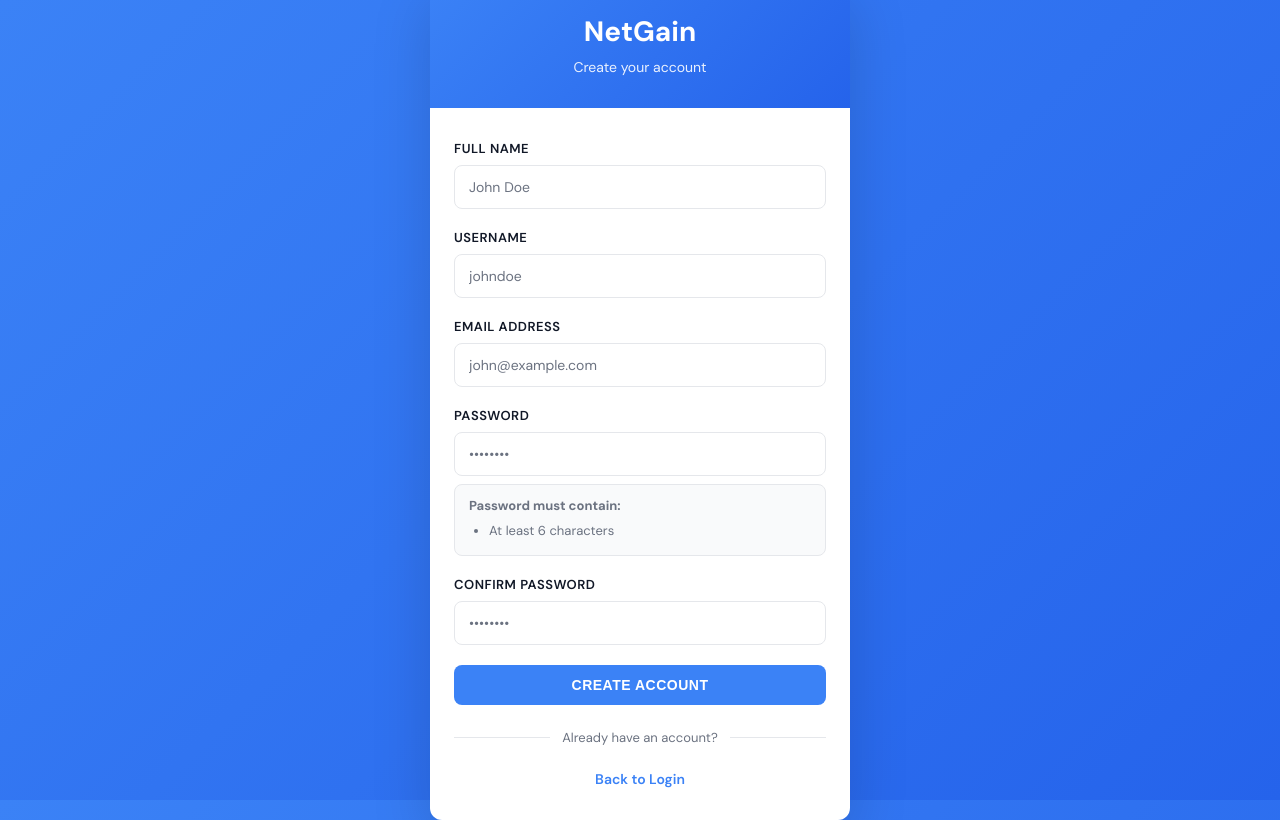
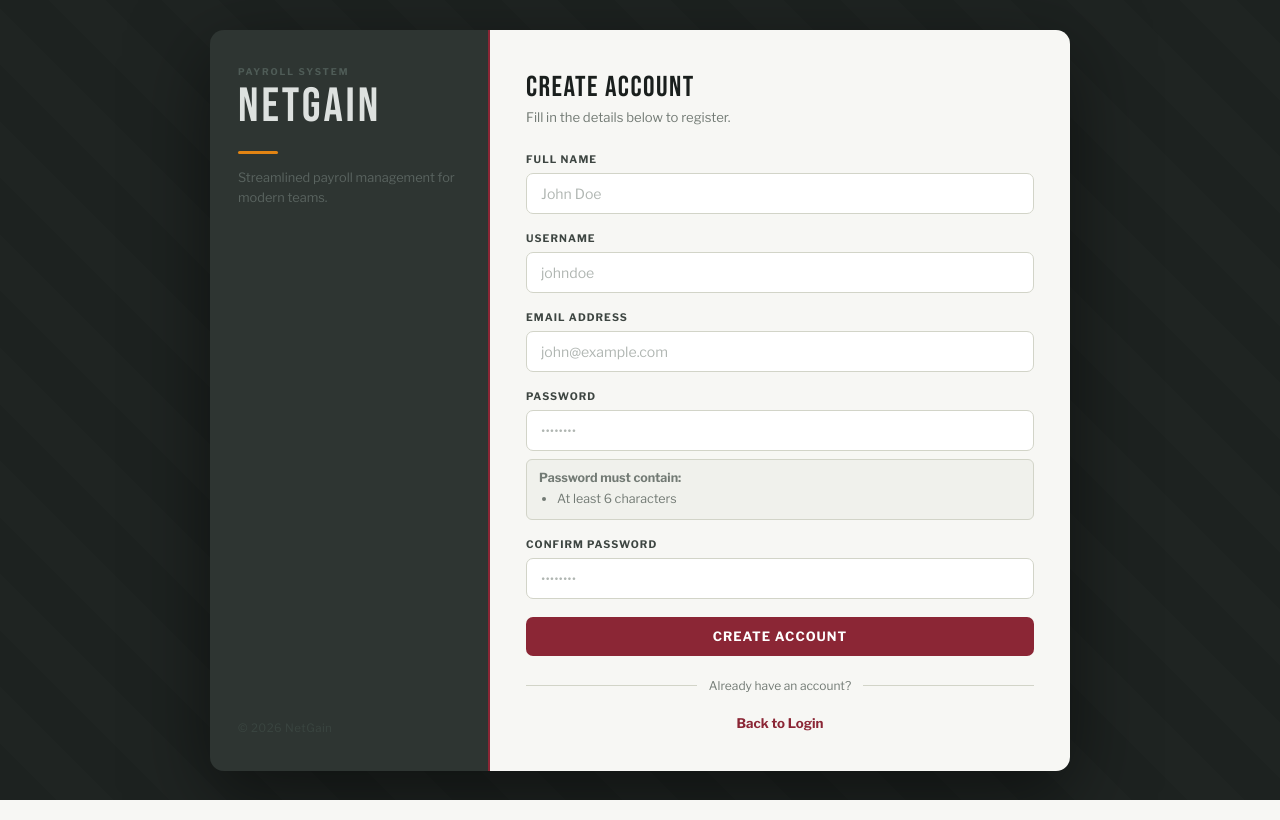
Before and after one commit to pu1zly/DATABASE-GROUP-4---AUTO-PAYROLL-AND-TAX-CALC, a PHP site: page /login.php?mode=register in a window 1280 px wide. Run offline with PHP 8.4, Linux system fonts and the light colour scheme.

Commit message:
Design change for login section

```diff
--- a/php/login.php
+++ b/php/login.php
@@ -79,161 +79,232 @@ if (!$is_register_mode && $_SERVER['REQUEST_METHOD'] === 'POST' && isset($_POST[
     <link rel="preconnect" href="https://fonts.googleapis.com">
     <link rel="preconnect" href="https://fonts.gstatic.com" crossorigin>
     <link href="https://fonts.googleapis.com/css2?family=DM+Sans:wght@300;400;500;600;700&display=swap" rel="stylesheet">
+    <link href="https://fonts.googleapis.com/css2?family=Bebas+Neue&family=IBM+Plex+Mono:wght@400;500;600&family=Libre+Franklin:ital,wght@0,300;0,400;0,500;0,600;0,700&display=swap" rel="stylesheet">
     <style>
         :root {
-            --primary: #3B82F6;
-            --primary-dark: #2563EB;
-            --primary-light: #DBEAFE;
-            --success: #10B981;
-            --danger: #EF4444;
-            --warning: #F59E0B;
-            --text: #111827;
-            --text-muted: #6B7280;
-            --border: #E5E7EB;
-            --bg: #FFFFFF;
-            --bg-light: #F9FAFB;
+            --gunmetal:      #2e3532;
+            --gunmetal-deep: #1d2220;
+            --gunmetal-mid:  #3d4541;
+            --amaranth:      #8b2635;
+            --amber:         #e28413;
+            --amber-dark:    #c4720f;
+            --linen:         #e0e2db;
+            --dust:          #d2d4c8;
+            --text-dark:     #1a1f1d;
+            --text-muted:    #727a74;
+            --border:        #d2d4c8;
+            --surface:       #f7f7f4;
+            --font-display:  'Bebas Neue', 'Arial Narrow', sans-serif;
+            --font-body:     'Libre Franklin', 'Helvetica Neue', sans-serif;
         }
 
-        * {
-            margin: 0;
-            padding: 0;
-            box-sizing: border-box;
-        }
+        *, *::before, *::after { box-sizing: border-box; margin: 0; padding: 0; }
 
-        html, body {
-            height: 100%;
-        }
+        html, body { height: 100%; }
 
         body {
-            font-family: 'DM Sans', sans-serif;
-            background: linear-gradient(135deg, var(--primary) 0%, var(--primary-dark) 100%);
+            font-family: var(--font-body);
+            background: var(--gunmetal-deep);
             display: flex;
             justify-content: center;
             align-items: center;
             padding: 20px;
+            min-height: 100vh;
+            position: relative;
         }
 
-        .auth-container {
-            background: var(--bg);
-            border-radius: 12px;
-            box-shadow: 0 20px 60px rgba(0, 0, 0, 0.15);
-            width: 100%;
-            max-width: 420px;
-            overflow: hidden;
+        /* Subtle texture overlay */
+        body::before {
+            content: '';
+            position: fixed;
+            inset: 0;
+            background: repeating-linear-gradient(
+                45deg,
+                transparent,
+                transparent 40px,
+                rgba(255,255,255,.012) 40px,
+                rgba(255,255,255,.012) 80px
+            );
+            pointer-events: none;
         }
 
-        .auth-header {
-            background: linear-gradient(135deg, var(--primary) 0%, var(--primary-dark) 100%);
-            padding: 32px 24px;
-            text-align: center;
-            color: white;
+        .auth-wrapper {
+            display: flex;
+            width: 100%;
+            max-width: 860px;
+            min-height: 540px;
+            border-radius: 14px;
+            overflow: hidden;
+            box-shadow: 0 24px 80px rgba(0,0,0,.5);
+            position: relative;
+            z-index: 1;
         }
 
-        .auth-header h1 {
-            font-size: 28px;
-            margin-bottom: 8px;
-            font-weight: 700;
+        /* Left panel — brand */
+        .auth-brand {
+            width: 280px;
+            flex-shrink: 0;
+            background: var(--gunmetal);
+            border-right: 2px solid var(--amaranth);
+            display: flex;
+            flex-direction: column;
+            justify-content: space-between;
+            padding: 36px 28px;
         }
 
-        .auth-header p {
-            font-size: 14px;
-            opacity: 0.9;
+        .auth-brand-top { }
+
+        .brand-eyebrow {
+            font-size: .58rem;
+            font-weight: 700;
+            letter-spacing: .2em;
+            text-transform: uppercase;
+            color: #4f5c57;
+            margin-bottom: 6px;
         }
 
+        .brand-name {
+            font-family: var(--font-display);
+            font-size: 3rem;
+            color: #dde1df;
+            letter-spacing: .06em;
+            line-height: 1;
+        }
+
+        .brand-tagline {
+            margin-top: 14px;
+            font-size: .8rem;
+            color: #5a6460;
+            line-height: 1.6;
+        }
+
+        .brand-accent {
+            width: 40px;
+            height: 3px;
+            background: var(--amber);
+            border-radius: 2px;
+            margin-top: 20px;
+        }
+
+        .brand-footer {
+            font-size: .72rem;
+            color: #3a4540;
+            letter-spacing: .04em;
+        }
+
+        /* Right panel — form */
         .auth-content {
-            padding: 32px 24px;
+            flex: 1;
+            background: var(--surface);
+            padding: 40px 36px;
+            display: flex;
+            flex-direction: column;
+            justify-content: center;
+        }
+
+        .auth-title {
+            font-family: var(--font-display);
+            font-size: 1.8rem;
+            color: var(--text-dark);
+            letter-spacing: .05em;
+            margin-bottom: 4px;
+        }
+
+        .auth-subtitle {
+            font-size: .82rem;
+            color: var(--text-muted);
+            margin-bottom: 28px;
         }
 
         .form-group {
-            margin-bottom: 20px;
+            margin-bottom: 18px;
         }
 
         .form-group label {
             display: block;
-            font-size: 13px;
-            font-weight: 600;
-            color: var(--text);
-            margin-bottom: 8px;
+            font-size: .65rem;
+            font-weight: 700;
+            color: var(--gunmetal-mid);
+            margin-bottom: 7px;
             text-transform: uppercase;
-            letter-spacing: 0.5px;
+            letter-spacing: .1em;
         }
 
         .form-group input {
             width: 100%;
-            padding: 12px 14px;
-            border: 1px solid var(--border);
-            border-radius: 8px;
-            font-size: 14px;
+            padding: 11px 14px;
+            border: 1.5px solid var(--border);
+            border-radius: 7px;
+            font-size: .88rem;
             font-family: inherit;
-            transition: all 0.2s;
+            background: #fff;
+            color: var(--text-dark);
+            transition: border-color .2s, box-shadow .2s;
         }
 
         .form-group input:focus {
             outline: none;
-            border-color: var(--primary);
-            box-shadow: 0 0 0 3px var(--primary-light);
+            border-color: var(--amber);
+            box-shadow: 0 0 0 3px rgba(226,132,19,.15);
         }
 
-        .form-group input::placeholder {
-            color: var(--text-muted);
-        }
+        .form-group input::placeholder { color: #b0b6b2; }
 
         .alert {
-            padding: 12px 16px;
-            border-radius: 8px;
-            margin-bottom: 20px;
-            font-size: 14px;
+            padding: 11px 14px;
+            border-radius: 7px;
+            margin-bottom: 18px;
+            font-size: .83rem;
+            font-weight: 500;
         }
 
         .alert-error {
-            background: #FEE2E2;
-            border: 1px solid #FECACA;
-            color: #DC2626;
+            background: #fdf0f1;
+            border: 1px solid #e8bec3;
+            color: #7a1e2a;
         }
 
         .alert-success {
-            background: #DCFCE7;
-            border: 1px solid #BBF7D0;
-            color: #16A34A;
+            background: #eaf2e8;
+            border: 1px solid #b5d4b0;
+            color: #2e5229;
         }
 
         .btn {
             width: 100%;
             padding: 12px 16px;
             border: none;
-            border-radius: 8px;
-            font-size: 14px;
-            font-weight: 600;
+            border-radius: 7px;
+            font-size: .8rem;
+            font-weight: 700;
             cursor: pointer;
-            transition: all 0.2s;
+            transition: background .2s, transform .15s, box-shadow .2s;
             text-transform: uppercase;
-            letter-spacing: 0.5px;
+            letter-spacing: .08em;
+            font-family: inherit;
         }
 
         .btn-primary {
-            background: var(--primary);
-            color: white;
+            background: var(--amaranth);
+            color: #fff;
         }
 
         .btn-primary:hover {
-            background: var(--primary-dark);
-            transform: translateY(-2px);
-            box-shadow: 0 10px 25px rgba(59, 130, 246, 0.3);
+            background: #7a1e2a;
+            transform: translateY(-1px);
+            box-shadow: 0 8px 20px rgba(139,38,53,.3);
         }
 
-        .btn-primary:active {
-            transform: translateY(0);
-        }
+        .btn-primary:active { transform: translateY(0); }
 
         .divider {
             display: flex;
             align-items: center;
-            margin: 24px 0;
+            margin: 22px 0;
             gap: 12px;
         }
 
-        .divider::before,
-        .divider::after {
+        .divider::before, .divider::after {
             content: '';
             flex: 1;
             height: 1px;
@@ -241,74 +312,77 @@ if (!$is_register_mode && $_SERVER['REQUEST_METHOD'] === 'POST' && isset($_POST[
         }
 
         .divider span {
-            font-size: 13px;
+            font-size: .75rem;
             color: var(--text-muted);
             white-space: nowrap;
         }
 
         .auth-toggle {
             text-align: center;
-            font-size: 14px;
+            font-size: .83rem;
             color: var(--text-muted);
         }
 
         .auth-toggle a {
-            color: var(--primary);
+            color: var(--amaranth);
             text-decoration: none;
-            font-weight: 600;
-            transition: color 0.2s;
+            font-weight: 700;
+            transition: color .2s;
         }
 
-        .auth-toggle a:hover {
-            color: var(--primary-dark);
-        }
+        .auth-toggle a:hover { color: var(--amber); }
 
         .password-requirements {
-            background: var(--bg-light);
+            background: #f0f1ec;
             border: 1px solid var(--border);
-            border-radius: 8px;
-            padding: 12px 14px;
-            font-size: 13px;
+            border-radius: 6px;
+            padding: 10px 12px;
+            font-size: .78rem;
             color: var(--text-muted);
             margin-top: 8px;
         }
 
         .password-requirements ul {
-            margin: 8px 0 0 20px;
+            margin: 6px 0 0 18px;
             padding: 0;
         }
 
-        .password-requirements li {
-            margin: 4px 0;
-        }
+        .password-requirements li { margin: 3px 0; }
 
-        @media (max-width: 480px) {
-            .auth-container {
-                max-width: 100%;
+        @media (max-width: 640px) {
+            .auth-wrapper { flex-direction: column; max-width: 440px; }
+            .auth-brand {
+                width: 100%;
+                flex-direction: row;
+                align-items: center;
+                padding: 20px 24px;
+                border-right: none;
+                border-bottom: 2px solid var(--amaranth);
             }
-
-            .auth-header {
-                padding: 24px 20px;
-            }
-
-            .auth-header h1 {
-                font-size: 24px;
-            }
-
-            .auth-content {
-                padding: 24px 20px;
-            }
+            .auth-brand-top { display: flex; align-items: center; gap: 16px; }
+            .brand-tagline, .brand-accent, .brand-footer { display: none; }
+            .brand-name { font-size: 2rem; }
+            .auth-content { padding: 28px 24px; }
         }
     </style>
 </head>
 <body>
-    <div class="auth-container">
-        <div class="auth-header">
-            <h1>NetGain</h1>
-            <p><?php echo $is_register_mode ? 'Create your account' : 'Welcome back'; ?></p>
+    <div class="auth-wrapper">
+        <!-- Brand Panel -->
+        <div class="auth-brand">
+            <div class="auth-brand-top">
+                <div class="brand-eyebrow">Payroll System</div>
+                <div class="brand-name">NetGain</div>
+                <div class="brand-accent"></div>
+                <p class="brand-tagline">Streamlined payroll management for modern teams.</p>
+            </div>
+            <div class="brand-footer">© <?php echo date('Y'); ?> NetGain</div>
         </div>
 
+        <!-- Form Panel -->
         <div class="auth-content">
+            <div class="auth-title"><?php echo $is_register_mode ? 'Create Account' : 'Welcome Back'; ?></div>
+            <div class="auth-subtitle"><?php echo $is_register_mode ? 'Fill in the details below to register.' : 'Sign in to access your dashboard.'; ?></div>
             <?php if (!empty($error_message)): ?>
                 <div class="alert alert-error">
                     <?php echo htmlspecialchars($error_message); ?>
@@ -441,7 +515,7 @@ if (!$is_register_mode && $_SERVER['REQUEST_METHOD'] === 'POST' && isset($_POST[
                 </div>
 
             <?php endif; ?>
-        </div>
-    </div>
+        </div><!-- /auth-content -->
+    </div><!-- /auth-wrapper -->
 </body>
 </html>
```
